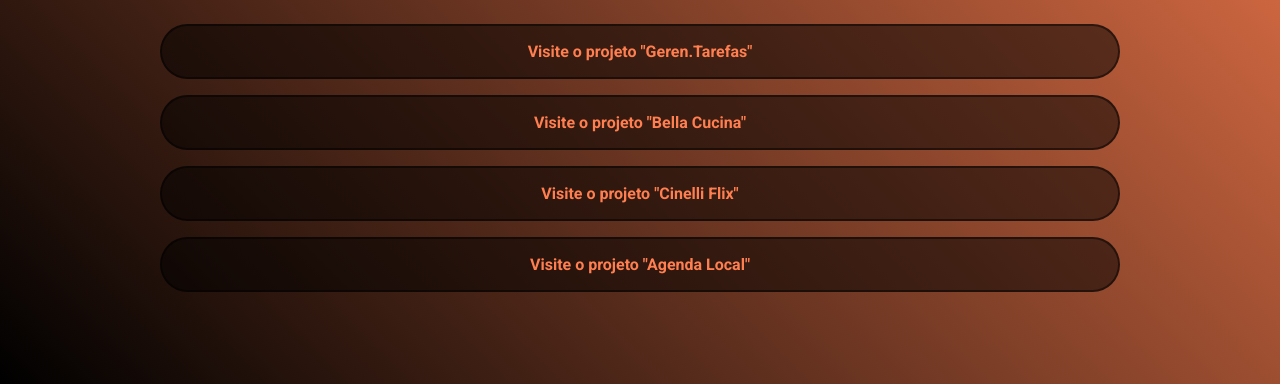
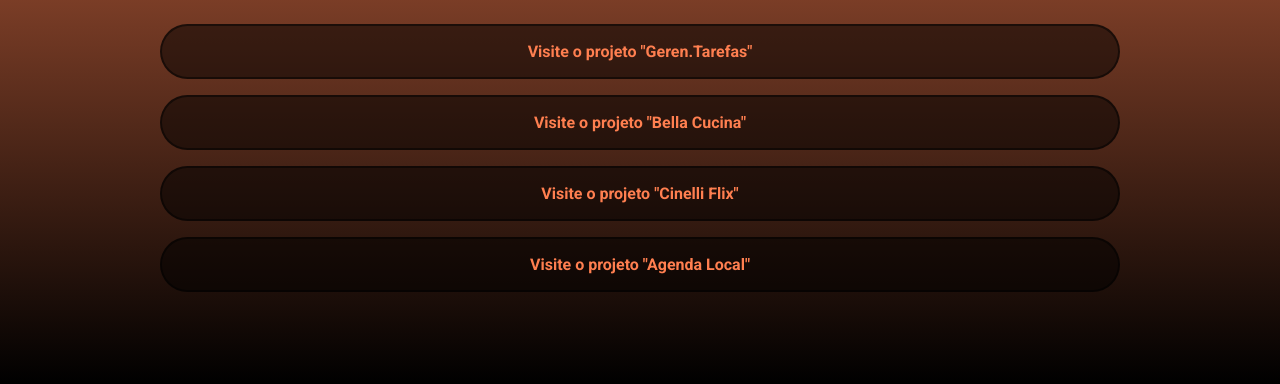
Before and after one commit to RodCinelli/Dev-Rodrigo-Cinelli, a website: page index.html in a window 1280 px wide. Shown: the part 416-800 px from the top of the page. Drawn offline with Linux system fonts and the light colour scheme.

Commit message:
Alterando o background-color

```diff
--- a/src/styles/main.less
+++ b/src/styles/main.less
@@ -16,7 +16,7 @@
 
 body {
     color: #colors[textColor];
-    background: linear-gradient(45deg, #000000, #FF7F50);
+    background: linear-gradient(to top, #000000, #FF7F50);
 }
 
 li {
```
Also changed, not shown: build/styles/main.css.
